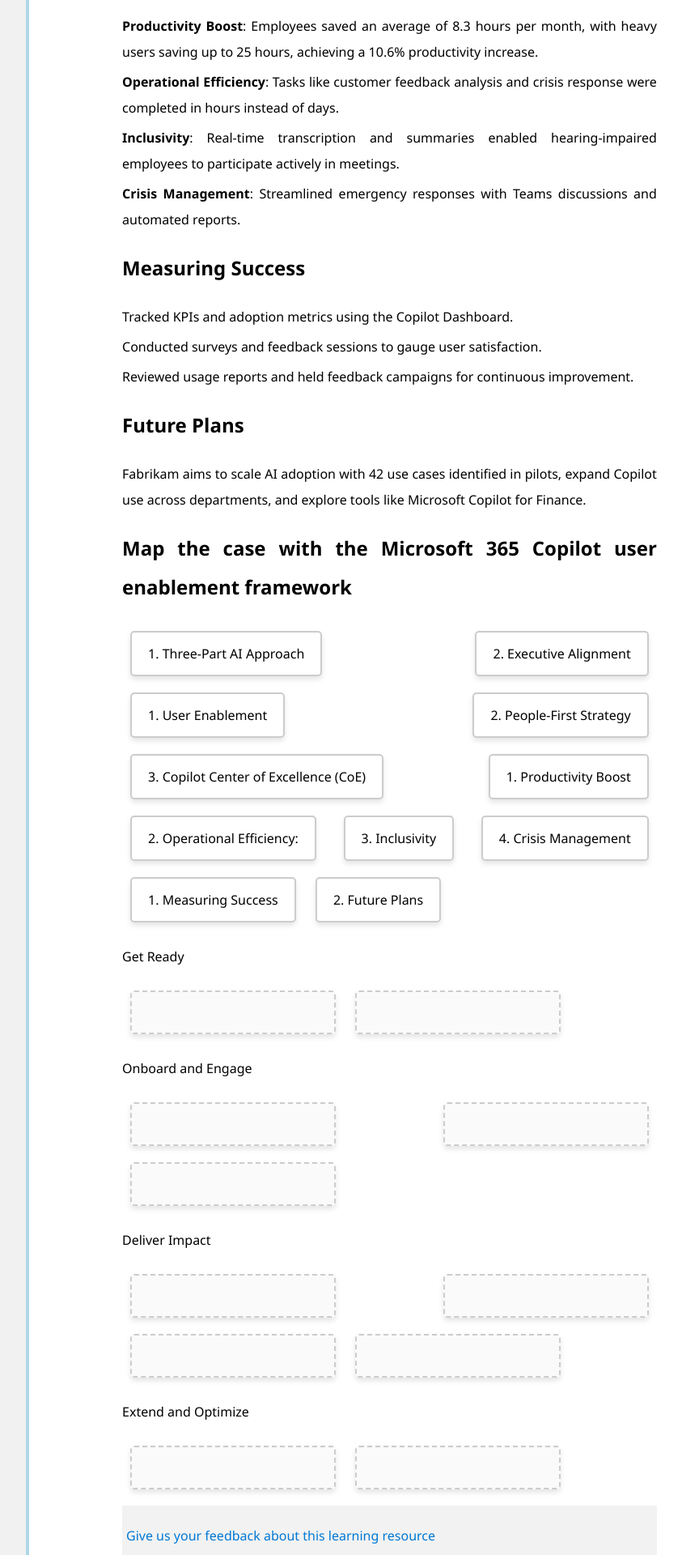
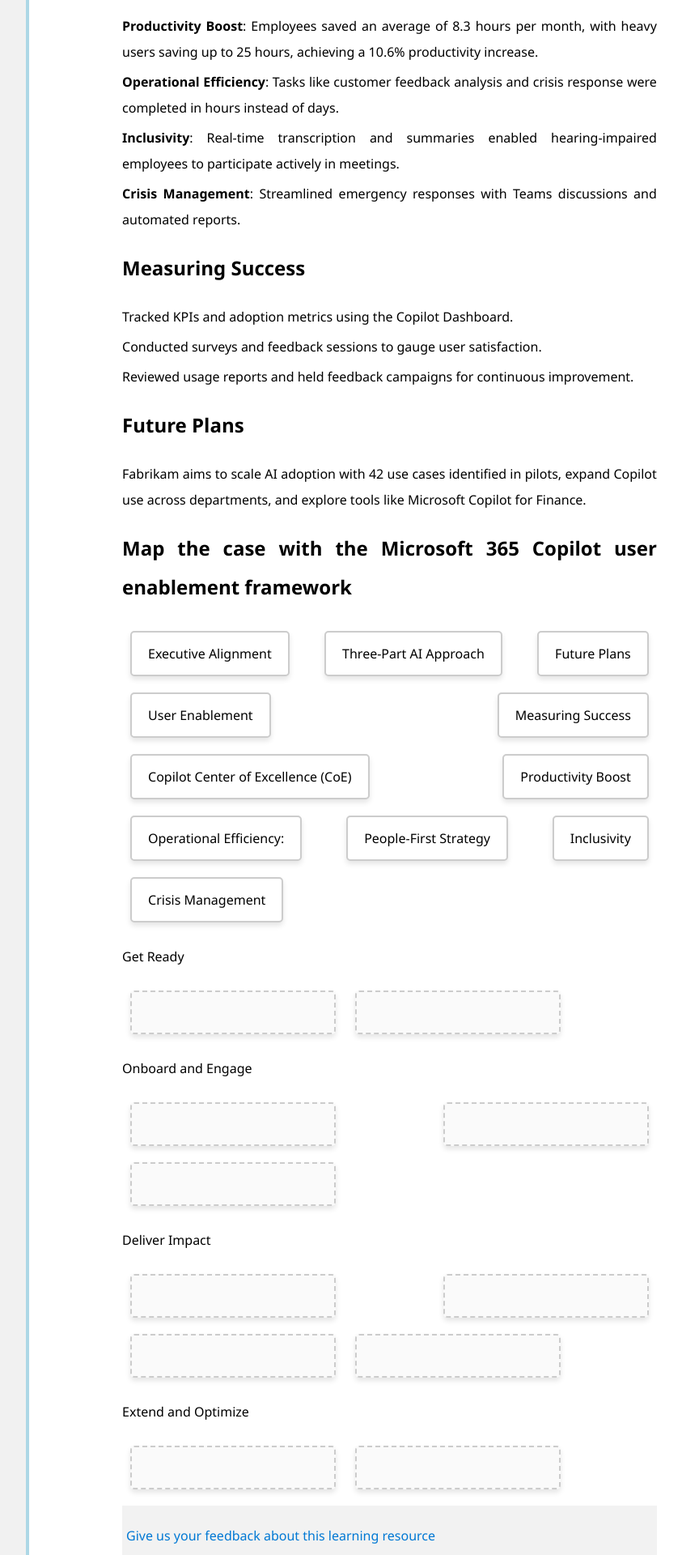
Before and after one commit to ningweinw/iengage, a Jekyll site: the page built from project-files/case-study/Modern Workspace/Microsoft 365 Copilot Adoption.md, in a window 1280 px wide. Shown: the part 901-2821 px from the top of the page at 81% size, without its empty margins (288-1131 px from the left). Built offline with Jekyll 4.4.1, drawn with Linux system fonts in a browser that asks for light colours.

Commit message:
Update Microsoft 365 Copilot Adoption.md

```diff
--- a/project-files/case-study/Modern Workspace/Microsoft 365 Copilot Adoption.md
+++ b/project-files/case-study/Modern Workspace/Microsoft 365 Copilot Adoption.md
@@ -106,17 +106,17 @@
 
     <!-- Draggable Items -->
     <div>
-        <div class="draggable-text" draggable="true" ondragstart="drag(event)" id="three">1. Three-Part AI Approach</div>
-        <div class="draggable-text" draggable="true" ondragstart="drag(event)" id="executive">2. Executive Alignment</div>
-        <div class="draggable-text" draggable="true" ondragstart="drag(event)" id="user">1. User Enablement</div>
-        <div class="draggable-text" draggable="true" ondragstart="drag(event)" id="people">2. People-First Strategy</div>
-        <div class="draggable-text" draggable="true" ondragstart="drag(event)" id="copilot">3. Copilot Center of Excellence (CoE)</div>
-        <div class="draggable-text" draggable="true" ondragstart="drag(event)" id="prod">1. Productivity Boost</div>
-        <div class="draggable-text" draggable="true" ondragstart="drag(event)" id="oper">2. Operational Efficiency: </div>
-        <div class="draggable-text" draggable="true" ondragstart="drag(event)" id="incl">3. Inclusivity</div>
-        <div class="draggable-text" draggable="true" ondragstart="drag(event)" id="crisis">4. Crisis Management</div>
-        <div class="draggable-text" draggable="true" ondragstart="drag(event)" id="meas">1. Measuring Success</div>
-        <div class="draggable-text" draggable="true" ondragstart="drag(event)" id="fut">2. Future Plans</div>
+        <div class="draggable-text" draggable="true" ondragstart="drag(event)" id="executive">Executive Alignment</div>
+        <div class="draggable-text" draggable="true" ondragstart="drag(event)" id="three">Three-Part AI Approach</div>
+        <div class="draggable-text" draggable="true" ondragstart="drag(event)" id="fut">Future Plans</div>
+        <div class="draggable-text" draggable="true" ondragstart="drag(event)" id="user">User Enablement</div>
+        <div class="draggable-text" draggable="true" ondragstart="drag(event)" id="meas">Measuring Success</div>
+        <div class="draggable-text" draggable="true" ondragstart="drag(event)" id="copilot">Copilot Center of Excellence (CoE)</div>
+        <div class="draggable-text" draggable="true" ondragstart="drag(event)" id="prod">Productivity Boost</div>
+        <div class="draggable-text" draggable="true" ondragstart="drag(event)" id="oper">Operational Efficiency: </div>
+        <div class="draggable-text" draggable="true" ondragstart="drag(event)" id="people">People-First Strategy</div>
+        <div class="draggable-text" draggable="true" ondragstart="drag(event)" id="incl">Inclusivity</div>
+        <div class="draggable-text" draggable="true" ondragstart="drag(event)" id="crisis">Crisis Management</div>
     </div>
 
     <!-- Sections with Drop Areas -->
```
